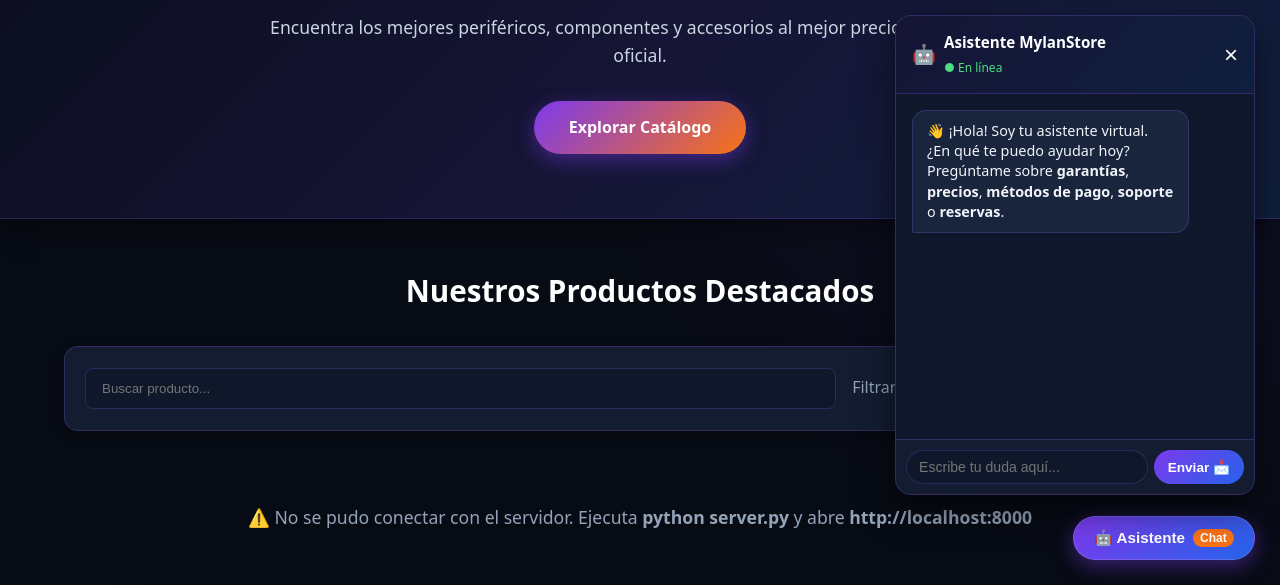
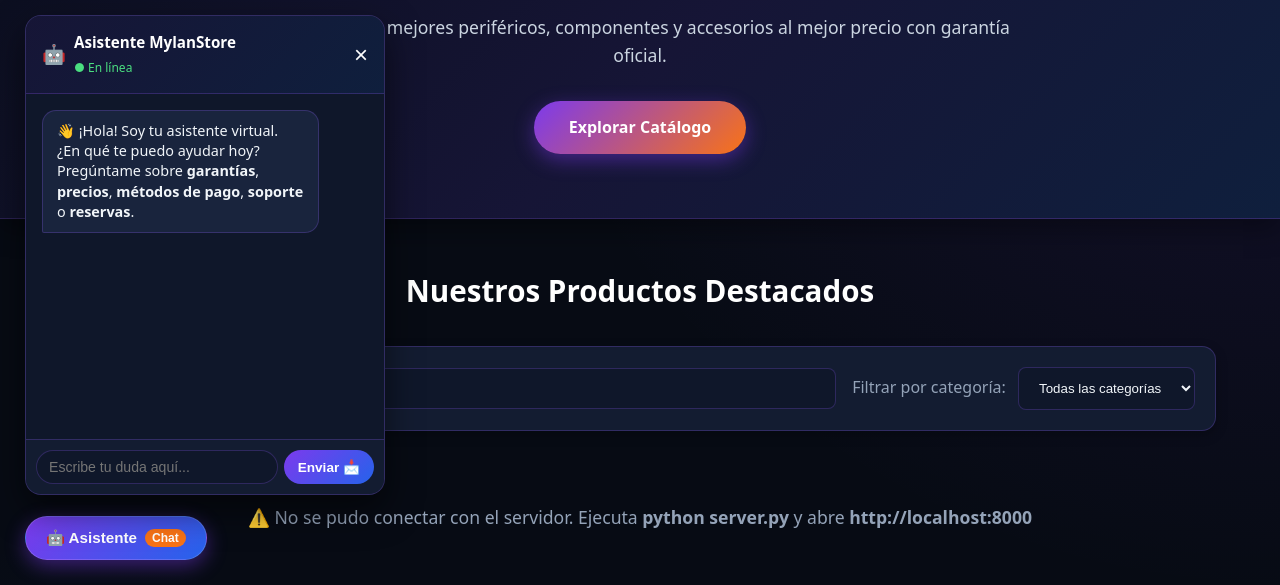
Before and after one commit to jordanyduran74-prog/mylanstore, a plain HTML site: page index.html in a window 1280 px wide. Both pictures are taken after a click on the button "Abrir Asistente de Ventas". Shown: the part 215-800 px from the top of the page. Drawn offline with Linux system fonts and the light colour scheme; no server answers.

Commit message:
Mover el asistente virtual a la izquierda e ignorar material de presentación
Co-Authored-By: Claude Opus 5.5 <noreply@anthropic.com>

```diff
--- a/styles.css
+++ b/styles.css
@@ -675,7 +675,7 @@ footer {
 #floating-assistant-btn {
     position: fixed;
     bottom: 25px;
-    right: 25px;
+    left: 25px;
     background: linear-gradient(135deg, #7c3aed, #2563eb);
     color: white;
     border: 1px solid rgba(255, 255, 255, 0.15);
@@ -709,7 +709,7 @@ footer {
     display: none;
     position: fixed;
     bottom: 90px;
-    right: 25px;
+    left: 25px;
     width: 360px;
     height: 480px;
     background: var(--card-bg);
```
Also changed, not shown: 1 other file.
